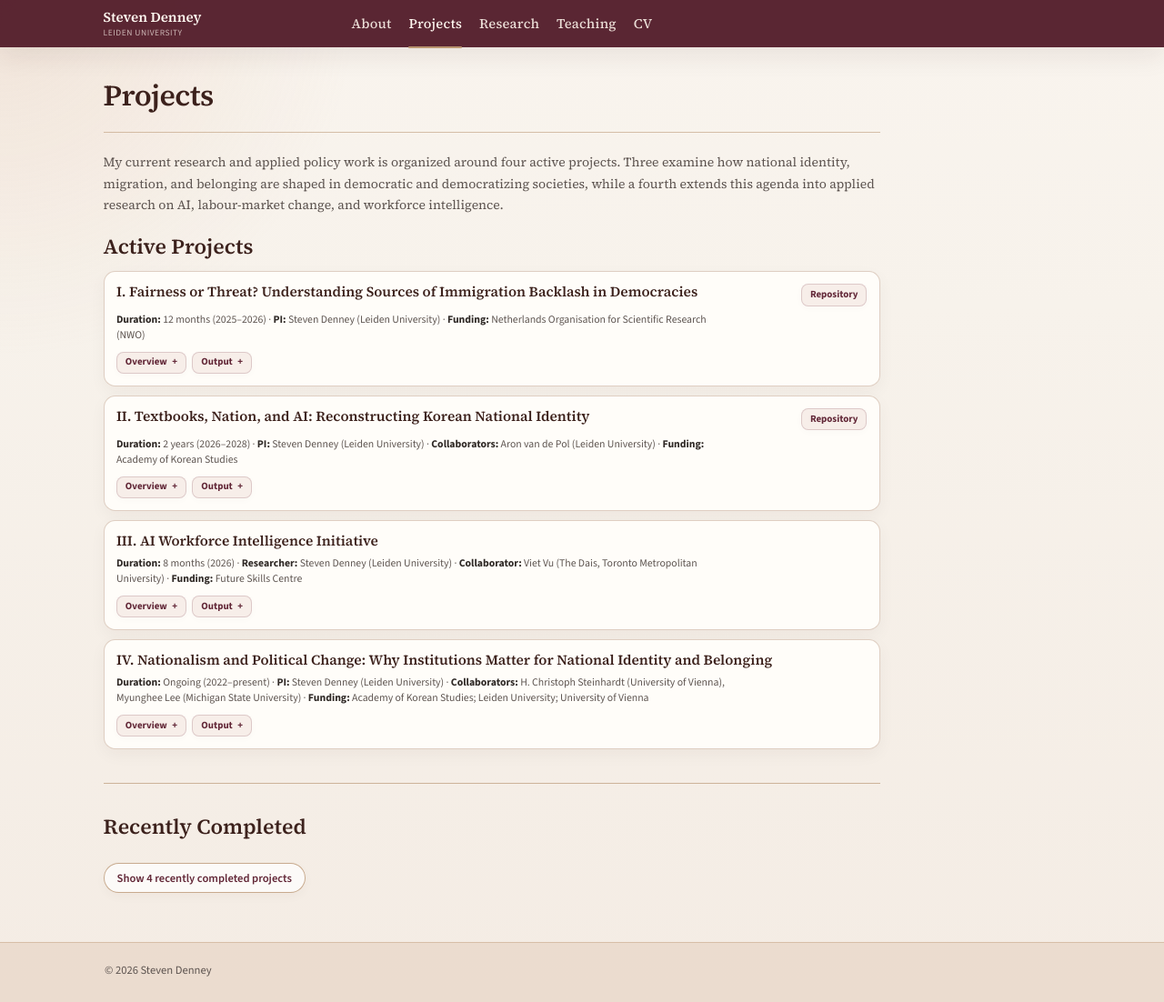
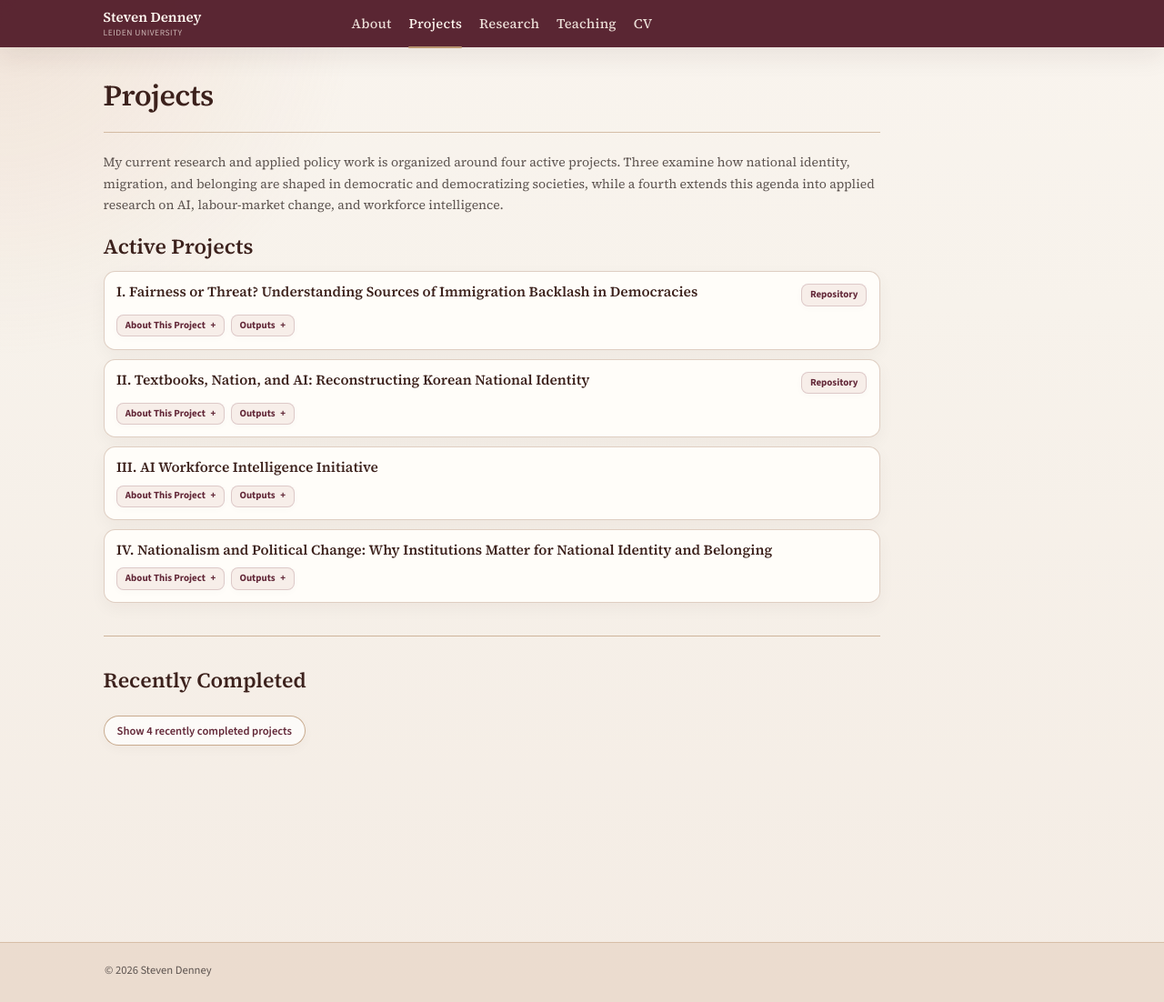
Before and after one commit to scdenney/scdenney.github.io, a Jekyll site: the page built from projects.md, in a window 1280 px wide and 1102 px high. Shown: the whole window at 91% size. Built offline with Jekyll 4.4.1, drawn with Linux system fonts in a browser that asks for light colours.

Commit message:
Align homepage flow and project cards

```diff
--- a/_includes/head.html
+++ b/_includes/head.html
@@ -7,6 +7,6 @@
 <link rel="preconnect" href="https://fonts.gstatic.com" crossorigin>
 <link href="https://fonts.googleapis.com/css2?family=Source+Sans+3:wght@400;500;600;700&family=Source+Serif+4:opsz,wght@8..60,400;8..60,500;8..60,600;8..60,700&display=swap" rel="stylesheet">
 
-<link rel="stylesheet" href="{{ '/assets/css/style.css?v=20260715f' | relative_url }}">
+<link rel="stylesheet" href="{{ '/assets/css/style.css?v=20260715h' | relative_url }}">
 
 <link rel="icon" type="image/svg+xml" href="{{ '/assets/images/favicon.svg' | relative_url }}">
--- a/assets/css/style.css
+++ b/assets/css/style.css
@@ -1373,6 +1373,13 @@ details ul li {
   }
 }
 
+@media (min-width: 641px) and (max-width: 860px) {
+  .home-layout {
+    grid-template-columns: minmax(15rem, var(--home-sidebar-width)) minmax(0, 1fr);
+    gap: 1.5rem;
+  }
+}
+
 @media (max-width: 640px) {
   body {
     font-size: 1rem;
--- a/projects.md
+++ b/projects.md
@@ -20,20 +20,21 @@ permalink: /projects/
 </div>
 </div>
 
-<p class="project-meta">
-<strong>Duration:</strong> 12 months (2025–2026) · <strong>PI:</strong> Steven Denney (Leiden University) · <strong>Funding:</strong> Netherlands Organisation for Scientific Research (NWO)
-</p>
-
 <details>
-<summary>Overview</summary>
+<summary>About This Project</summary>
 <div>
+<dl class="detail-meta">
+<div><dt>Duration</dt><dd>12 months (2025–2026)</dd></div>
+<div><dt>PI</dt><dd>Steven Denney (Leiden University)</dd></div>
+<div><dt>Funding</dt><dd>Netherlands Organisation for Scientific Research (NWO)</dd></div>
+</dl>
 <p>Immigration is one of the most contentious political issues in contemporary democracies, generating public backlash and policy instability. Explanations for immigration attitudes have traditionally emphasized two perspectives: group threat theory, which holds that dominant groups react defensively when immigration challenges cultural identity, national character, or established hierarchies; and economic competition theory, which views attitudes as shaped by perceived individual or national economic risks. Recent work introduces a third perspective: civic fairness, which claims that citizens assess immigration through moral principles of legal compliance and equal opportunity, potentially superseding both group-based concerns and economic calculations.</p>
 <p>This project extends the civic fairness framework by testing whether perceptions of fairness override, complement, or contradict threat- and competition-based considerations across different democratic contexts. The project employs experimental surveys in the United States, Germany, South Korea, and Singapore.</p>
 </div>
 </details>
 
 <details>
-<summary>Output</summary>
+<summary>Outputs</summary>
 <div>
 <p><strong>Papers in Progress</strong></p>
 <ul>
@@ -55,20 +56,22 @@ permalink: /projects/
 </div>
 </div>
 
-<p class="project-meta">
-<strong>Duration:</strong> 2 years (2026–2028) · <strong>PI:</strong> Steven Denney (Leiden University) · <strong>Collaborators:</strong> Aron van de Pol (Leiden University) · <strong>Funding:</strong> Academy of Korean Studies
-</p>
-
 <details>
-<summary>Overview</summary>
+<summary>About This Project</summary>
 <div>
+<dl class="detail-meta">
+<div><dt>Duration</dt><dd>2 years (2026–2028)</dd></div>
+<div><dt>PI</dt><dd>Steven Denney (Leiden University)</dd></div>
+<div><dt>Collaborators</dt><dd>Aron van de Pol (Leiden University)</dd></div>
+<div><dt>Funding</dt><dd>Academy of Korean Studies</dd></div>
+</dl>
 <p>This project sits at the intersection of digital humanities and social science, using text analysis and survey methods to study how national identity is constructed and transmitted through education. Working with a corpus of South Korean national history textbooks spanning from 1948 through 2016, collected from the National Institute of Korean History and the Georg Eckert Institute, the project covers the post-liberation authoritarian regimes and the democratic era, each presenting different grand narratives of the Korean nation.</p>
 <p>The project proceeds in two stages. First, we use AI-assisted text analysis to identify how the nation is narrated across different periods and what type of national identity is articulated in each era's textbooks. Second, we design a survey experiment that draws directly from these textbook-derived narratives, asking South Koreans to evaluate competing versions of the nation rather than respond to abstract hypotheticals. This design allows us to test whether individuals favor the version of the nation that reflects what they learned during their school years, as theories of long-run political socialization would predict.</p>
 </div>
 </details>
 
 <details>
-<summary>Output</summary>
+<summary>Outputs</summary>
 <div>
 <p><strong>Working Papers</strong></p>
 <ul>
@@ -84,22 +87,26 @@ permalink: /projects/
 </div>
 
 <div class="project-card">
+<div class="project-card__header">
 <h3>III. AI Workforce Intelligence Initiative</h3>
-
-<p class="project-meta">
-<strong>Duration:</strong> 8 months (2026) · <strong>Researcher:</strong> Steven Denney (Leiden University) · <strong>Collaborator:</strong> Viet Vu (The Dais, Toronto Metropolitan University) · <strong>Funding:</strong> Future Skills Centre
-</p>
+</div>
 
 <details>
-<summary>Overview</summary>
+<summary>About This Project</summary>
 <div>
+<dl class="detail-meta">
+<div><dt>Duration</dt><dd>8 months (2026)</dd></div>
+<div><dt>Researcher</dt><dd>Steven Denney (Leiden University)</dd></div>
+<div><dt>Collaborator</dt><dd>Viet Vu (The Dais, Toronto Metropolitan University)</dd></div>
+<div><dt>Funding</dt><dd>Future Skills Centre</dd></div>
+</dl>
 <p>This project lays the groundwork for an ongoing initiative to track AI's impacts and trends on Canada's workforce and economy. It addresses three core questions: What data and measures allow ongoing analysis of how AI is penetrating the Canadian economy? What methodologies can identify AI's impact on the labour market? And how can this intelligence be mobilized to support policymakers, industry, and education systems?</p>
 <p>The project proceeds through three workstreams. The first develops an <em>AI Workforce Intelligence Measurement Framework</em> — an environmental scan identifying key measures of AI diffusion and impact, categorized by domain, frequency, and accessibility, with gap analysis aligned with Statistics Canada's TechStat initiatives. The second is a <em>pilot study on GenAI's impact on young workers and entry-level jobs</em>, combining GenAI usage indicators, occupational exposure measures, and comparative methodologies for isolating AI's labour market effects since ChatGPT's release. The third workstream develops an <em>AI Workforce Monitor</em>, a publicly accessible interactive data dashboard tracking key measures of AI adoption and disruption in Canada's workforce, modeled on the Dais Inclusive Innovation Monitor and Harvard's Generative AI Adoption Tracker.</p>
 </div>
 </details>
 
 <details>
-<summary>Output</summary>
+<summary>Outputs</summary>
 <div>
 <p><strong>Forthcoming</strong></p>
 </div>
@@ -107,22 +114,26 @@ permalink: /projects/
 </div>
 
 <div class="project-card">
+<div class="project-card__header">
 <h3>IV. Nationalism and Political Change: Why Institutions Matter for National Identity and Belonging</h3>
-
-<p class="project-meta">
-<strong>Duration:</strong> Ongoing (2022–present) · <strong>PI:</strong> Steven Denney (Leiden University) · <strong>Collaborators:</strong> H. Christoph Steinhardt (University of Vienna), Myunghee Lee (Michigan State University) · <strong>Funding:</strong> Academy of Korean Studies; Leiden University; University of Vienna
-</p>
+</div>
 
 <details>
-<summary>Overview</summary>
+<summary>About This Project</summary>
 <div>
+<dl class="detail-meta">
+<div><dt>Duration</dt><dd>Ongoing (2022–present)</dd></div>
+<div><dt>PI</dt><dd>Steven Denney (Leiden University)</dd></div>
+<div><dt>Collaborators</dt><dd>H. Christoph Steinhardt (University of Vienna), Myunghee Lee (Michigan State University)</dd></div>
+<div><dt>Funding</dt><dd>Academy of Korean Studies; Leiden University; University of Vienna</dd></div>
+</dl>
 <p>This project focuses on the relationship between political system change and preferences for national membership and belonging. Existing research suggests that preferences and institutions align and that citizens in democracies have national identities that are more open and inclusive than those in authoritarian countries, but it remains unclear how democratization affects national identity in newer democracies with authoritarian and ethnocultural legacies.</p>
 <p>The project utilizes cross-sectional data that measures attitudes toward national identity, immigration, diversity, and related variables in (South) Korea, Germany, and Taiwan, supplemented by new survey experiments and other data sources.</p>
 </div>
 </details>
 
 <details>
-<summary>Output</summary>
+<summary>Outputs</summary>
 <div>
 <p><strong>Books</strong></p>
 <ul>
@@ -173,21 +184,25 @@ permalink: /projects/
 <div class="recently-completed">
 
 <div class="project-card">
+<div class="project-card__header">
 <h3>Integration Challenges and Opportunities in Divided Countries</h3>
-
-<p class="project-meta">
-<strong>Duration:</strong> 12 months (2024–2025) · <strong>PI:</strong> Steven Denney (European Centre for North Korean Studies, University of Vienna) · <strong>Collaborators:</strong> Ruediger Frank, Robin Brehm, Tianzi Zhou (European Centre for North Korean Studies, University of Vienna), Peter Ward (Sejong Institute) · <strong>Funding:</strong> 2023 Overseas North Korea-Unification Policy Academic Research Support Grant, Institute for Far Eastern Studies (IFES), Kyungnam University
-</p>
+</div>
 
 <details>
-<summary>Overview</summary>
+<summary>About This Project</summary>
 <div>
+<dl class="detail-meta">
+<div><dt>Duration</dt><dd>12 months (2024–2025)</dd></div>
+<div><dt>PI</dt><dd>Steven Denney (European Centre for North Korean Studies, University of Vienna)</dd></div>
+<div><dt>Collaborators</dt><dd>Ruediger Frank, Robin Brehm, Tianzi Zhou (European Centre for North Korean Studies, University of Vienna), Peter Ward (Sejong Institute)</dd></div>
+<div><dt>Funding</dt><dd>2023 Overseas North Korea-Unification Policy Academic Research Support Grant, Institute for Far Eastern Studies (IFES), Kyungnam University</dd></div>
+</dl>
 <p>This project explores the challenges and opportunities associated with the social integration of people in divided nations, concentrating specifically on Germany's reunification experience and the present-day assimilation of North Korean defector-migrants into South Korea.</p>
 </div>
 </details>
 
 <details>
-<summary>Output</summary>
+<summary>Outputs</summary>
 <div>
 <p><strong>Peer-Reviewed Articles</strong></p>
 <ul>
@@ -210,21 +225,25 @@ permalink: /projects/
 </div>
 
 <div class="project-card">
+<div class="project-card__header">
 <h3>The National Scale-Ups Project</h3>
-
-<p class="project-meta">
-<strong>Duration:</strong> 2019–2023 · <strong>PI:</strong> Steven Denney (Innovation Policy Lab, University of Toronto) · <strong>Collaborators:</strong> David Wolfe (University of Toronto), Viet Vu (Brookfield Institute), Ryan Kelly (University of Toronto); University of Vienna, Toronto Metropolitan University, ISED Canada · <strong>Funding:</strong> Mitacs Accelerate; Treasury Board Secretariat of Canada; Facebook; Brookfield Institute
-</p>
+</div>
 
 <details>
-<summary>Overview</summary>
+<summary>About This Project</summary>
 <div>
+<dl class="detail-meta">
+<div><dt>Duration</dt><dd>2019–2023</dd></div>
+<div><dt>PI</dt><dd>Steven Denney (Innovation Policy Lab, University of Toronto)</dd></div>
+<div><dt>Collaborators</dt><dd>David Wolfe (University of Toronto), Viet Vu (Brookfield Institute), Ryan Kelly (University of Toronto); University of Vienna, Toronto Metropolitan University, ISED Canada</dd></div>
+<div><dt>Funding</dt><dd>Mitacs Accelerate; Treasury Board Secretariat of Canada; Facebook; Brookfield Institute</dd></div>
+</dl>
 <p>A collaborative effort exploring the landscape of high-performing firms, known as "scale-ups," and their impact on key policy objectives, such as employment gains, technological innovation, and economic competitiveness. Uses administrative micro-files linked to financial and survey data.</p>
 </div>
 </details>
 
 <details>
-<summary>Output</summary>
+<summary>Outputs</summary>
 <div>
 <p><strong>Peer-Reviewed Articles</strong></p>
 <ul>
@@ -267,21 +286,24 @@ permalink: /projects/
 </div>
 
 <div class="project-card">
+<div class="project-card__header">
 <h3>Information Dissemination in North Korea</h3>
-
-<p class="project-meta">
-<strong>Duration:</strong> 2 years (2019–2021) · <strong>PIs:</strong> Steven Denney, Peter Ward · <strong>Funding:</strong> National Endowment for Democracy
-</p>
+</div>
 
 <details>
-<summary>Overview</summary>
+<summary>About This Project</summary>
 <div>
+<dl class="detail-meta">
+<div><dt>Duration</dt><dd>2 years (2019–2021)</dd></div>
+<div><dt>PIs</dt><dd>Steven Denney, Peter Ward</dd></div>
+<div><dt>Funding</dt><dd>National Endowment for Democracy</dd></div>
+</dl>
 <p>Identifies determinants of non-state information dissemination within North Korean society using experimental and observational surveys.</p>
 </div>
 </details>
 
 <details>
-<summary>Output</summary>
+<summary>Outputs</summary>
 <div>
 <p><strong>Peer-Reviewed Articles</strong></p>
 <ul>
@@ -314,21 +336,24 @@ permalink: /projects/
 </div>
 
 <div class="project-card">
+<div class="project-card__header">
 <h3>Unification in Action? North Korean Migrant Integration and Support Expansion</h3>
-
-<p class="project-meta">
-<strong>Duration:</strong> 2 years (2021–2023) · <strong>PIs:</strong> Steven Denney, Christopher Green, Peter Ward · <strong>Funding:</strong> Academy of Korean Studies (AKS-2021-R-083)
-</p>
+</div>
 
 <details>
-<summary>Overview</summary>
+<summary>About This Project</summary>
 <div>
+<dl class="detail-meta">
+<div><dt>Duration</dt><dd>2 years (2021–2023)</dd></div>
+<div><dt>PIs</dt><dd>Steven Denney, Christopher Green, Peter Ward</dd></div>
+<div><dt>Funding</dt><dd>Academy of Korean Studies (AKS-2021-R-083)</dd></div>
+</dl>
 <p>Investigates public attitudes and public policies regarding migrant entrepreneurship and integration, leveraging the case of North Korean migrant resettlement in South Korea.</p>
 </div>
 </details>
 
 <details>
-<summary>Output</summary>
+<summary>Outputs</summary>
 <div>
 <p><strong>Peer-Reviewed Articles</strong></p>
 <ul>
```
